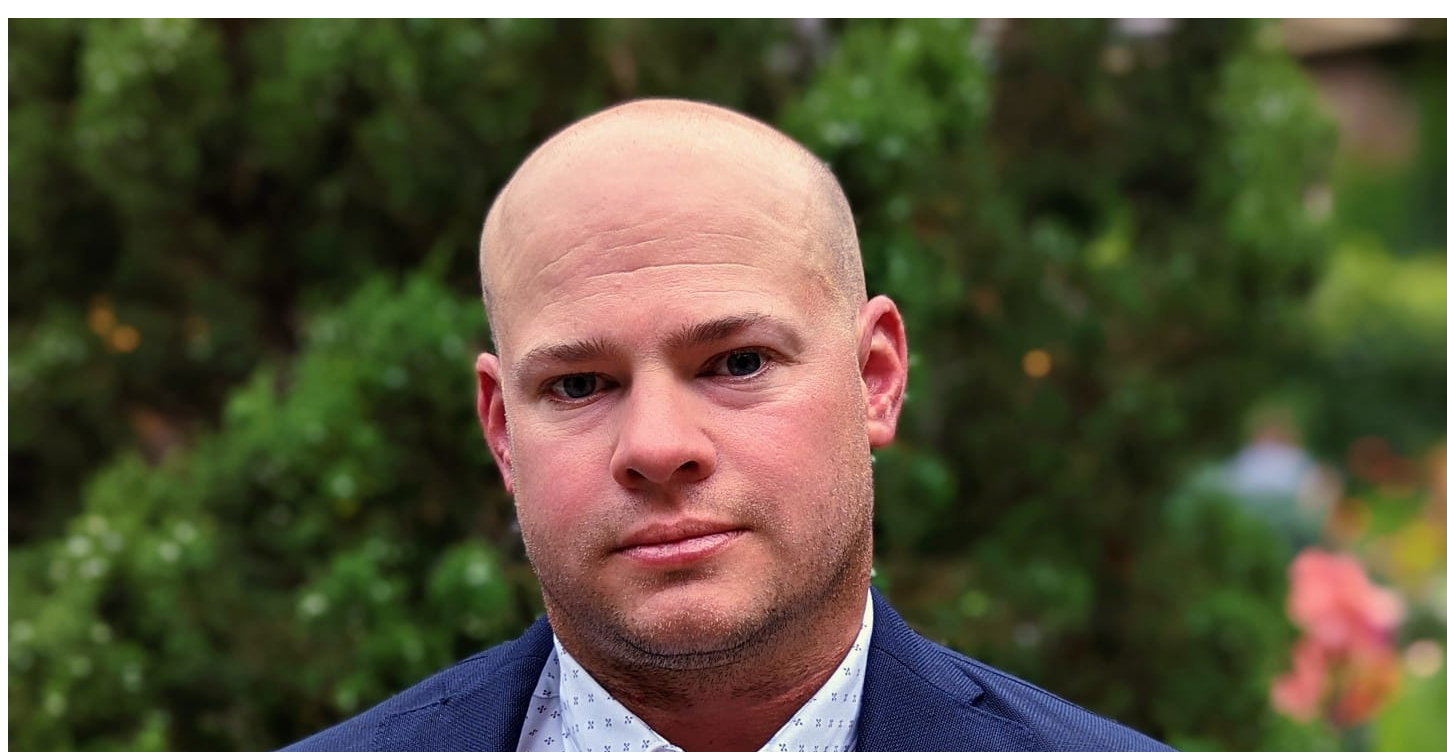
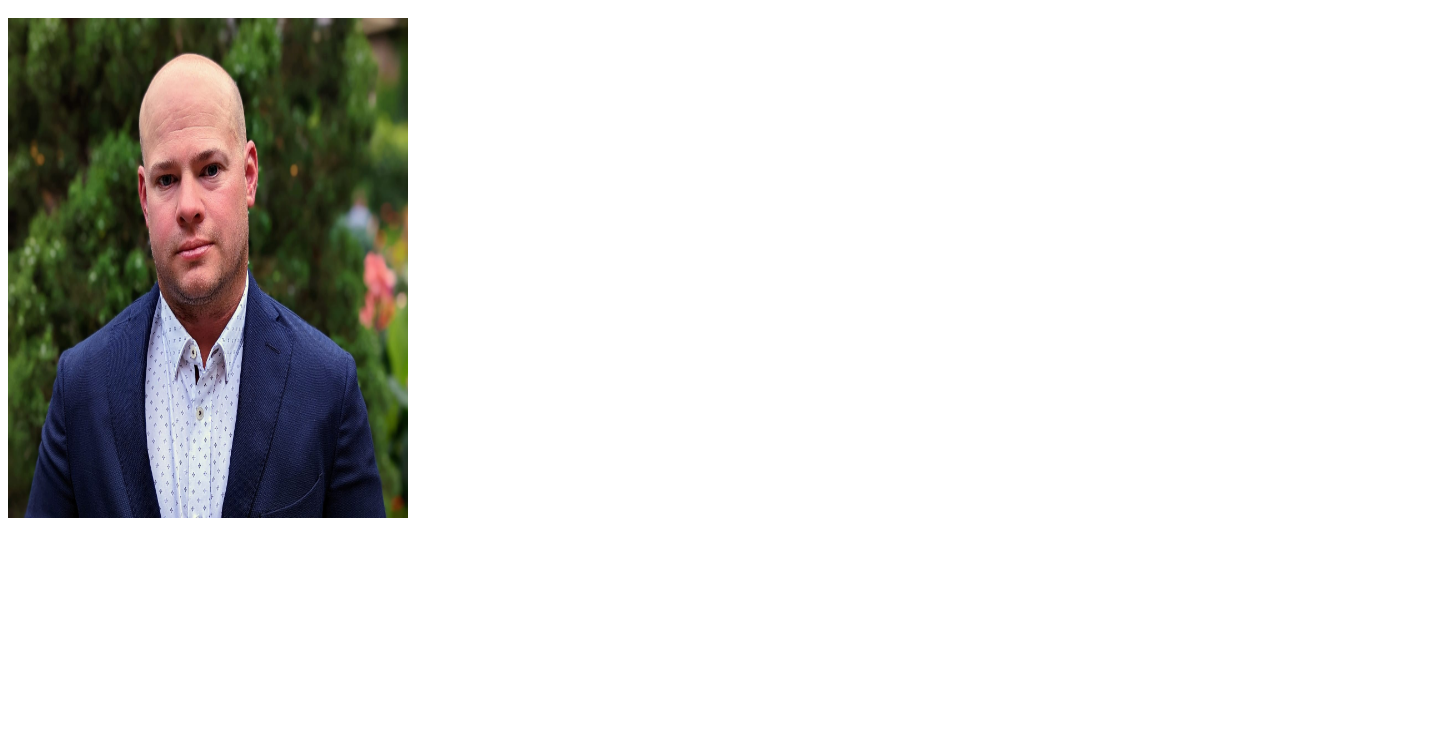
Before and after one commit to carterdallen/carterdallen.github.io, a plain HTML site: page index.html in a window 1280 px wide. Shown: the part 48-800 px from the top of the page, 1447 px wide, since content can reach past the window. Drawn offline with Linux system fonts and the light colour scheme.

Commit message:
Update index.html

```diff
--- a/index.html
+++ b/index.html
@@ -1,4 +1,6 @@
 <html>
     <h1>Carter's Portfolio</h1>
-    <img src="carter_bio_image.jpeg">
+    <img src="carter_bio_image.jpeg"
+         width = "400"
+         height = "500"/>
 </html>
```
